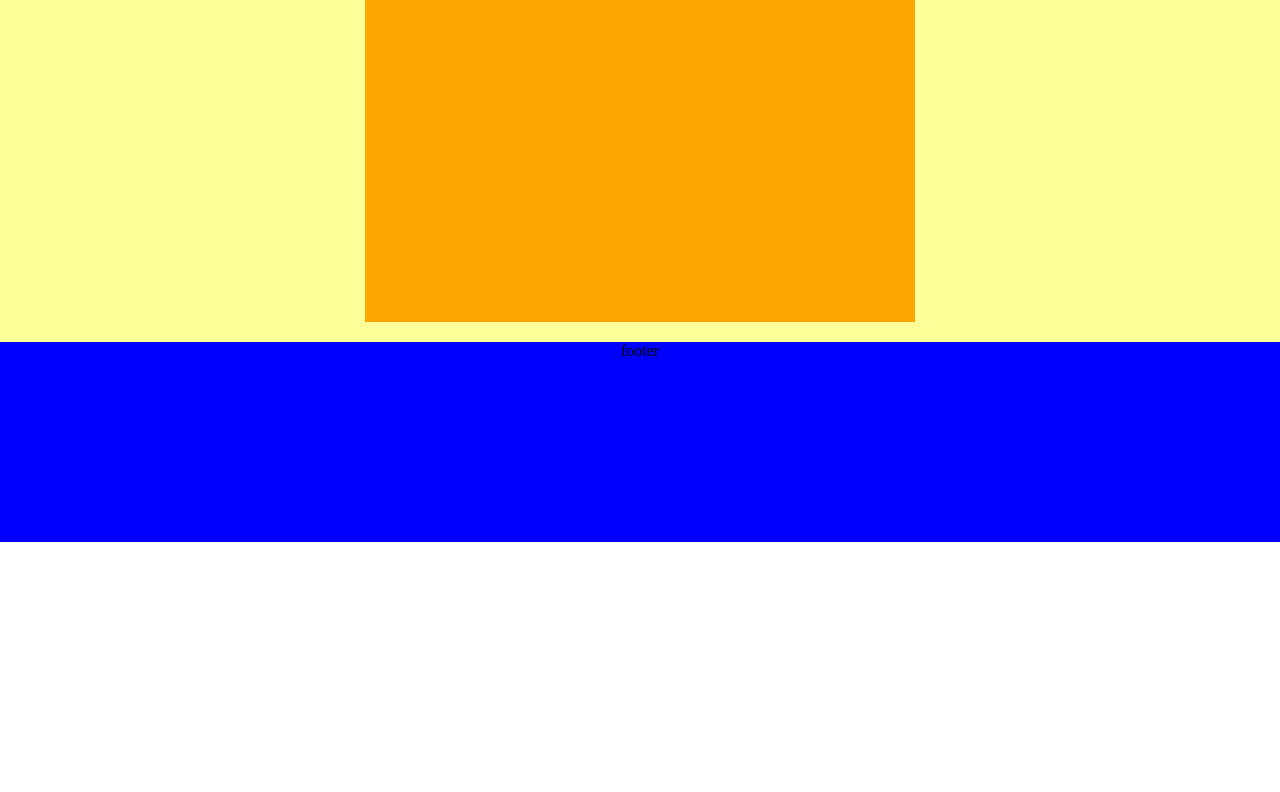
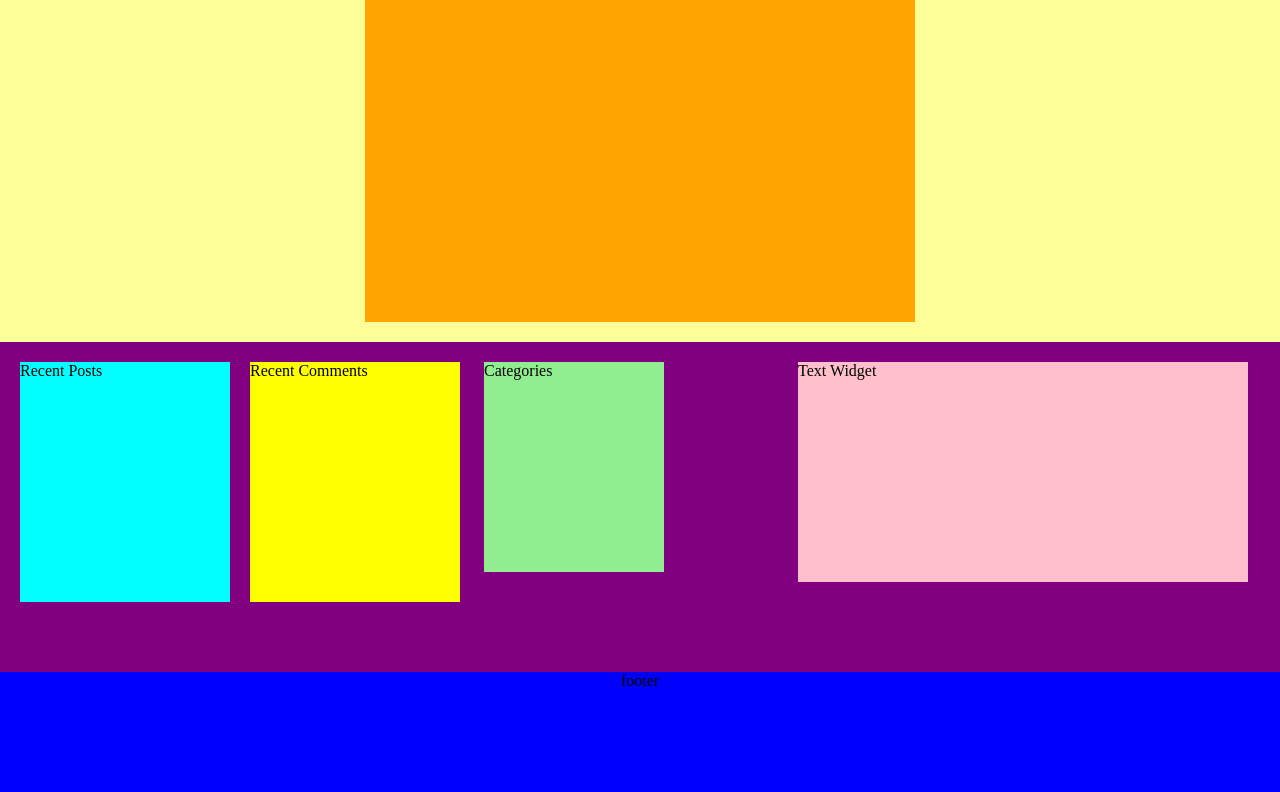
Before and after one commit to Alessandro-Fraternali/htmlcss-struttura-wp, a plain HTML site: page index.html in a window 1280 px wide. Shown: the part 1093-1885 px from the top of the page. Before the commit the page ends 1635 px from the top, so only its background shows below. Drawn offline with Linux system fonts and the light colour scheme.

Commit message:
nuovo div separato dal footer con altri div interni come esempio slide

```diff
--- a/css/style.css
+++ b/css/style.css
@@ -28,6 +28,9 @@ nav {
   /* end debug */
   height: 50px;
 }
+
+/* inizio sezione sinistra */
+
 .asidesx {
   float: left;
   width: 290px;
@@ -55,6 +58,11 @@ nav {
   text-align: center;
   /* end debug */
 }
+
+/* fine sezione sinistra */
+
+/* inizio sezione destra */
+
 .asidedx {
   width: 350px;
   float: right;
@@ -75,6 +83,9 @@ nav {
   text-align: center;
   /* end debug */
 }
+
+/* fine sezione destra */
+
 main {
   /* debug */
   background-color: orange;
@@ -85,11 +96,49 @@ main {
   margin: 0 auto;
   margin-bottom: 20px;
 }
+
+/* inizio sezioni footer */
+.endpage {
+  background-color: purple;
+  height: 330px;
+}
+.posts {
+  width: 210px;
+  height: 240px;
+  background-color: cyan;
+  float: left;
+  margin-left: 20px;
+  margin-top: 20px;
+}
+.comments {
+  width: 210px;
+  height: 240px;
+  background-color: yellow;
+  display: inline-block;
+  margin-left: 20px;
+  margin-top: 20px;
+}
+.categories {
+  width: 180px;
+  height: 210px;
+  background-color: lightgreen;
+  display: inline-block;
+  margin-left: 20px;
+  margin-top: 20px;
+}
+.text {
+  width: 450px;
+  height: 220px;
+  background-color: pink;
+  display: inline-block;
+  margin-left: 130px;
+  margin-top: 20px;
+}
 footer {
   /* debug */
   background-color: blue;
+  height: 120px;
   text-align: center;
-  height: 200px;
   /* end debug */
   clear: both;
 }
--- a/index.html
+++ b/index.html
@@ -39,7 +39,23 @@
         main/corpo centrale
       </main>
       <!-- footer con tabella(?) aside copyrigth e icone -->
-      <footer> footer </footer>
+      <div class="endpage">
+        <div class="posts">
+          Recent Posts
+        </div>
+        <div class="comments">
+          Recent Comments
+        </div>
+        <div class="categories">
+          Categories
+        </div>
+        <div class="text">
+          Text Widget
+        </div>
+      </div>
+      <footer>
+        footer
+      </footer>
     </div>
   </body>
 </html>
```
